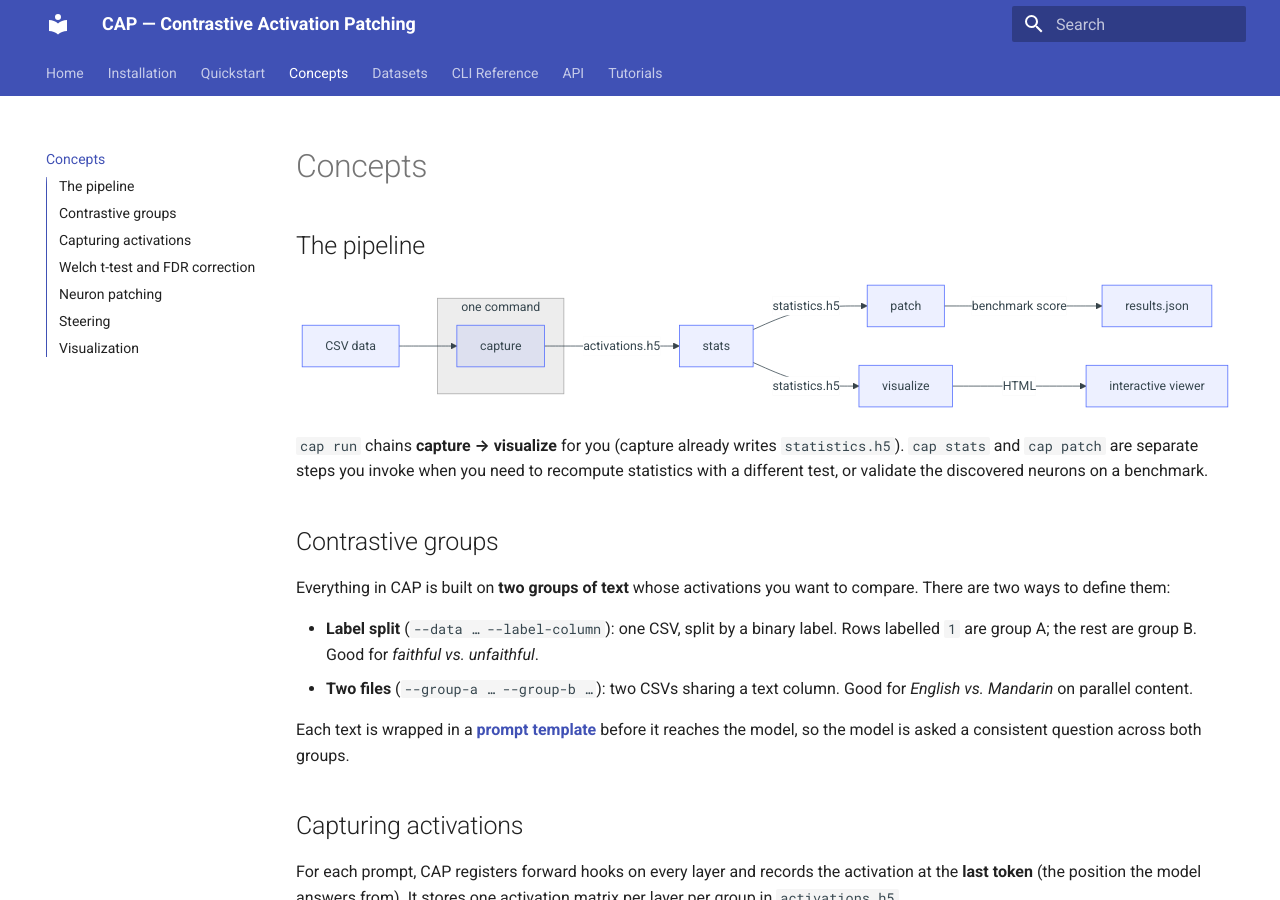
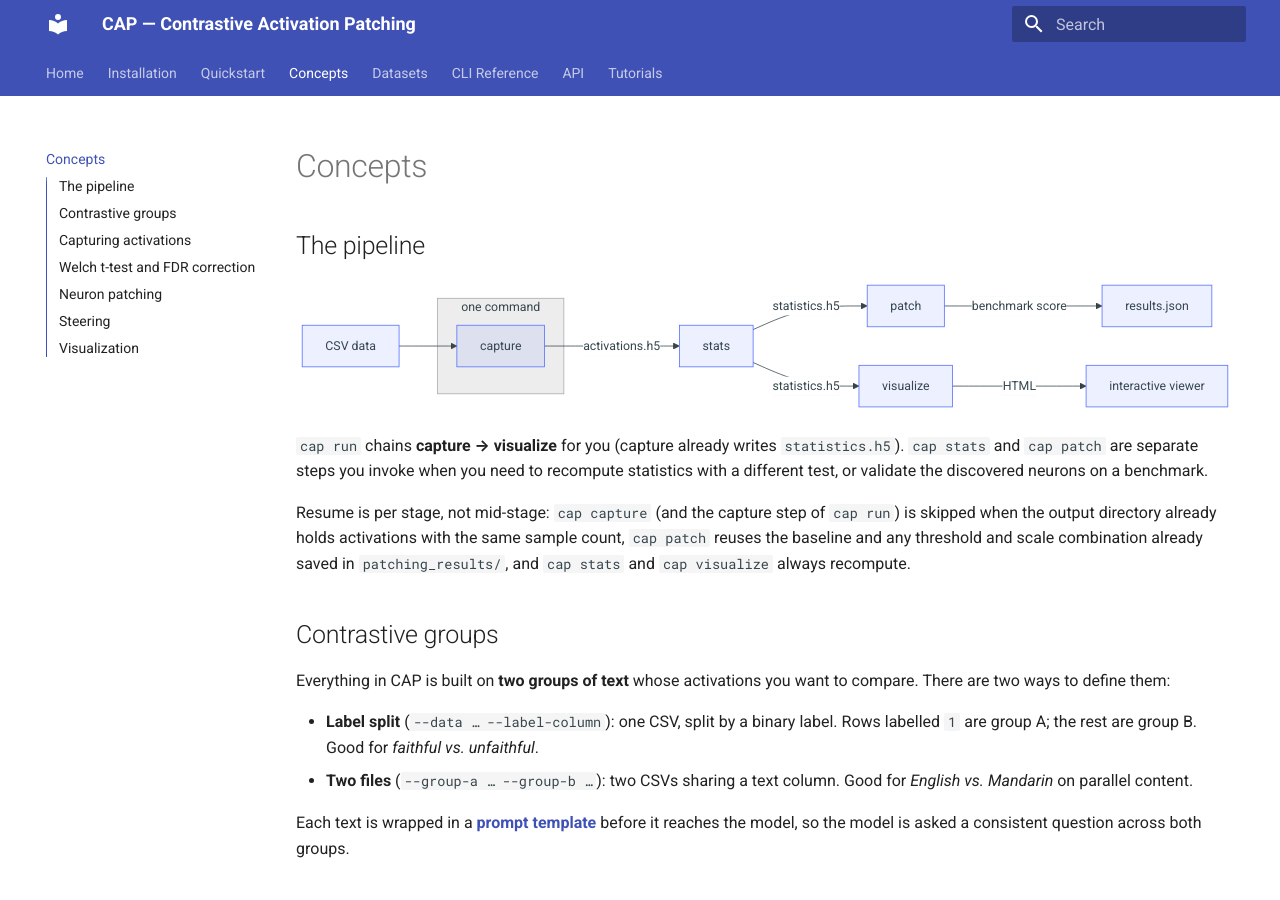
Before and after one commit to Humeruzz/cap, an MkDocs documentation site: the page built from docs/concepts.md, in a window 1280 px wide and 900 px high. Built offline with MkDocs 1.6.1 and Material for MkDocs 9.7.7, drawn with Linux system fonts in a browser that asks for light colours.

Commit message:
docs: document stage-level resume behaviour

```diff
--- a/docs/concepts.md
+++ b/docs/concepts.md
@@ -19,6 +19,11 @@ flowchart LR
 `cap run` chains **capture → visualize** for you (capture already writes `statistics.h5`).
 `cap stats` and `cap patch` are separate steps you invoke when you need to recompute
 statistics with a different test, or validate the discovered neurons on a benchmark.
+
+Resume is per stage, not mid-stage: `cap capture` (and the capture step of `cap run`) is
+skipped when the output directory already holds activations with the same sample count,
+`cap patch` reuses the baseline and any threshold and scale combination already saved in
+`patching_results/`, and `cap stats` and `cap visualize` always recompute.
 
 ## Contrastive groups
 
```
Also changed, not shown: README.md (+4 -0 lines).
